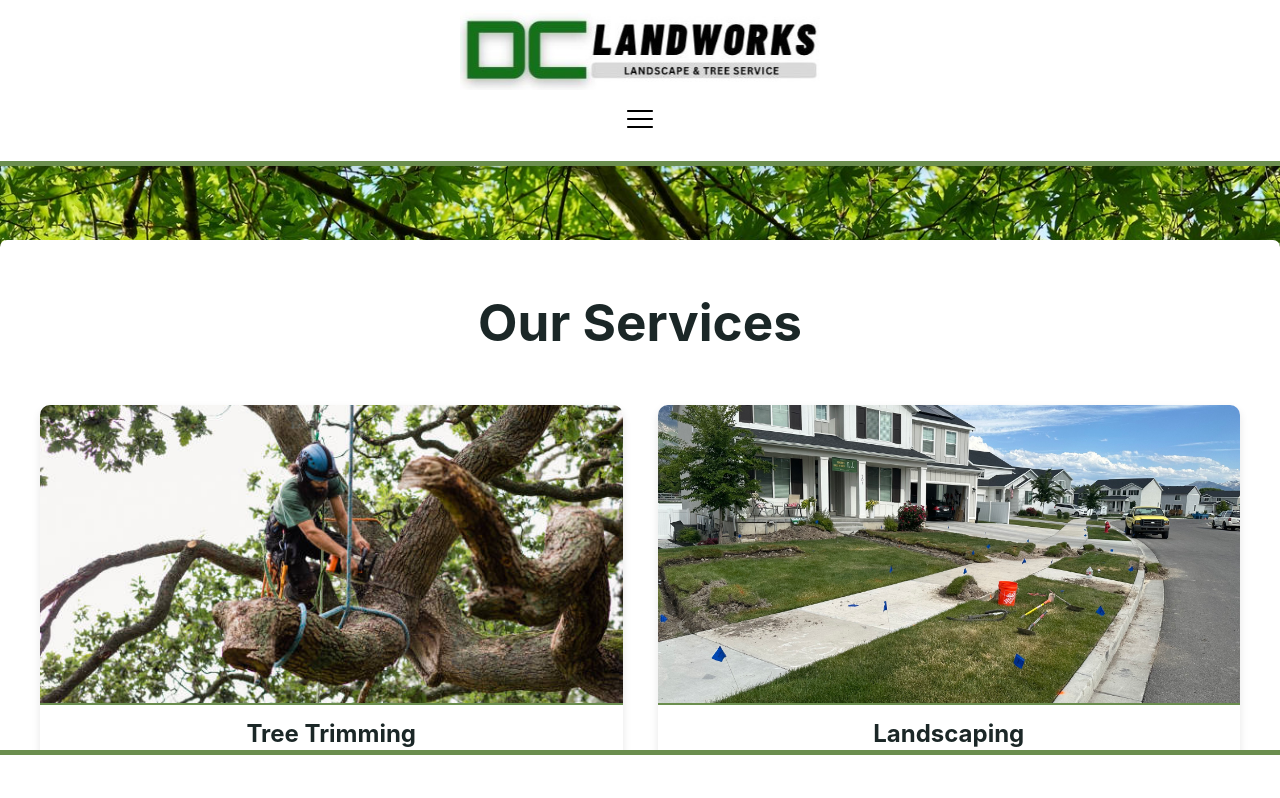
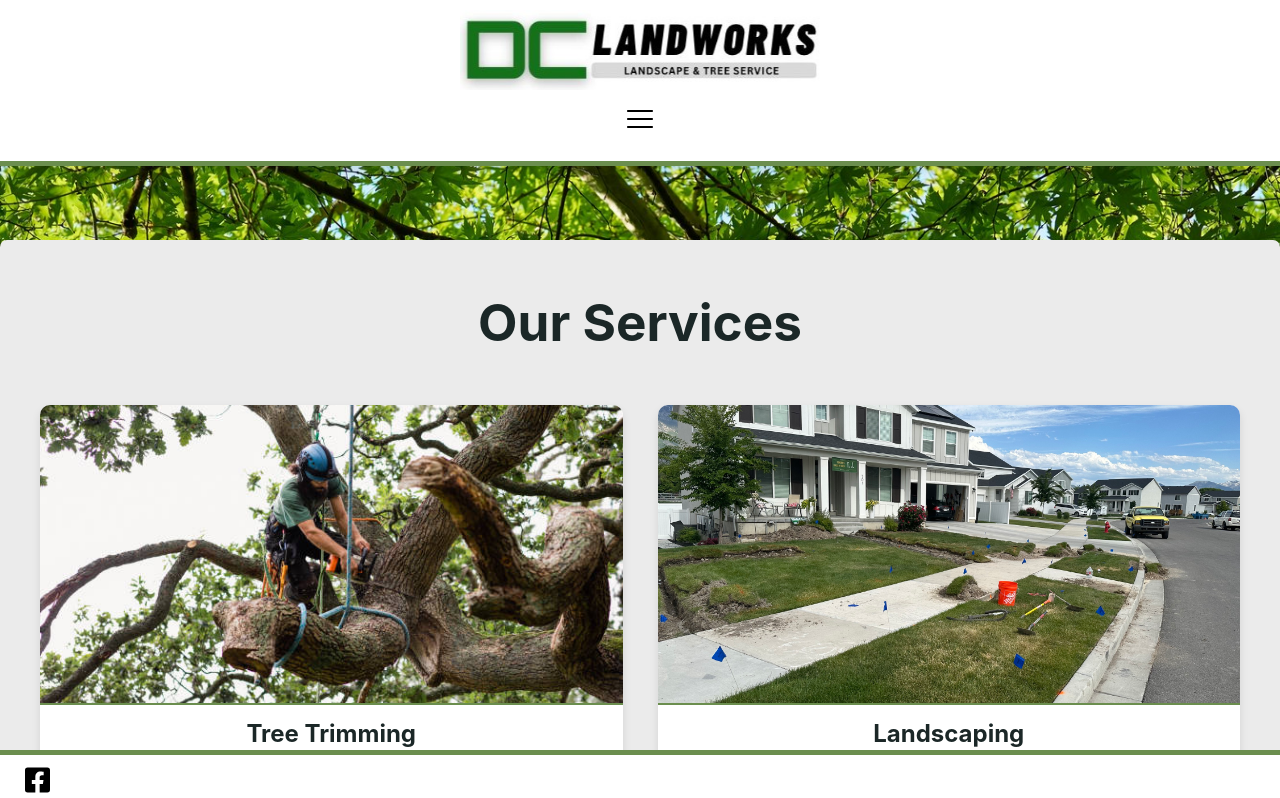
Before and after one commit to JacobFoote01/DC_Landworks, a React (Vite) app: page /Services in a window 1280 px wide. Shown: the top 798 px of the page. Built offline with nearby package versions, Linux system fonts and the light colour scheme.

Commit message:
changed some background colors and messed with the navbar

```diff
--- a/src/Navbar.css
+++ b/src/Navbar.css
@@ -4,18 +4,12 @@
     justify-content: space-between;
     position: fixed;
     top: 0;
-    left: 0;
     width: 100%;
     z-index: 1000;
     background-color: #ffffff;
     border-bottom: 5px solid #6b8e4e;
     padding: 10px 20px;
     box-shadow: 0px 4px 10px rgba(0, 0, 0, 0.1);
-}
-
-.logo {
-    flex-shrink: 0;
-    /* Prevents the logo from resizing */
 }
 
 .logo img {
@@ -25,9 +19,10 @@
 
 .links {
     display: flex;
+    justify-content: space-evenly;
     gap: 15px;
     position: absolute;
-    left: 50%;
+    left: 55%;
     transform: translateX(-50%);
     transition: max-height 0.3s ease;
 }
--- a/src/Pages.css
+++ b/src/Pages.css
@@ -36,14 +36,14 @@
     font-family: Arial, Helvetica, sans-serif;
 }
 
-.servicesPageTitle {
+/* .servicesPageTitle {
     background-color: #ffffff;
-}
+} */
 
 .services-container {
     padding: 20px;
     text-align: center;
-    background-color: #ffffff;
+    background-color: #ebebeb;
     border-radius: 7px;
 }
 
--- a/src/index.css
+++ b/src/index.css
@@ -41,12 +41,11 @@ h1 {
   width: 100%;
   height: 50px;
   border-top: 5px solid #6b8e4e;
-  align-items: center;
 }
 
 .facebook_logo {
   color: #000;
-  font-size: 25px;
+  font-size: 50px;
   padding-left: 25px;
 }
 
```
Also changed, not shown: src/Footer.jsx (+6 -6 lines).
